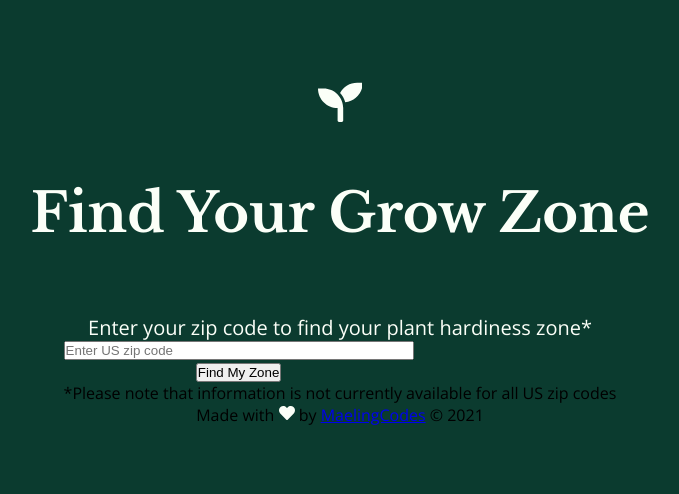
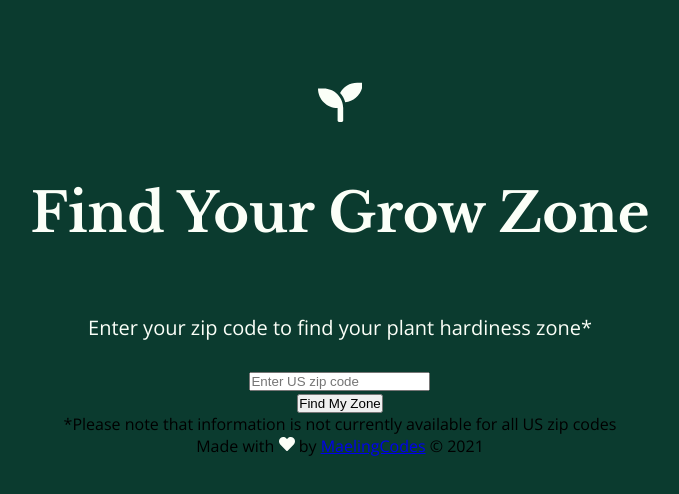
Before and after one commit to maelingmurphy/grow-zone-finder, a React (Create React App) app: page / in a window 1280 px wide. Shown: the top 494 px of the page, without its empty margins (300-979 px from the left). Built offline with nearby package versions, Linux system fonts and the light colour scheme.

Commit message:
center form-items and add margin-top

```diff
--- a/src/components/css/Form.css
+++ b/src/components/css/Form.css
@@ -13,8 +13,12 @@
     flex-direction: column;
     width: 70%;
     max-width: 350px;
+    margin: 0 auto;
+    margin-top: 1.9em;
 }
 
 .form-input {
     display: block;
+    align-self: center;
+
 }
```
